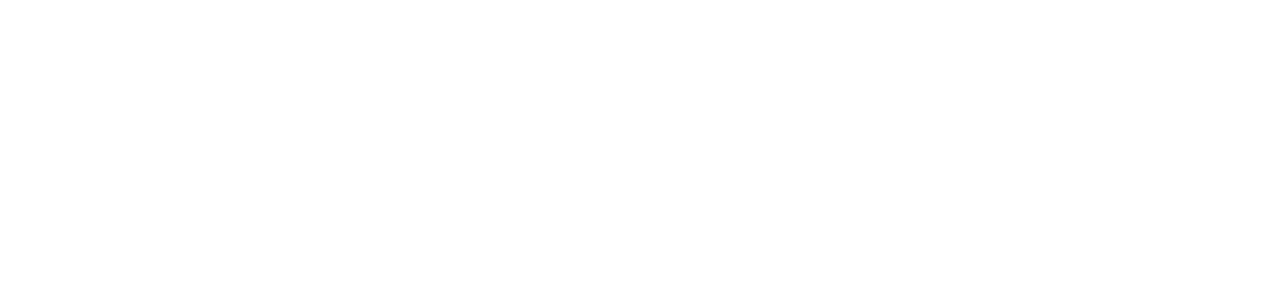
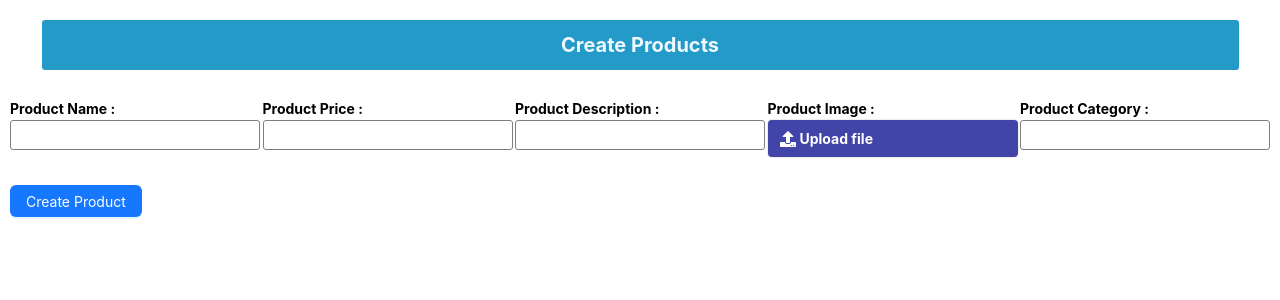
Before and after one commit to tazoakhalaia/umbrella-react, a React (Create React App) app: page /admin-panel in a window 1280 px wide. Before the commit this address had no page. Shown: the top 300 px of the page. Built offline with nearby package versions, Linux system fonts and the light colour scheme.

Commit message:
admin page create products inputs

```diff
--- a/package.json
+++ b/package.json
@@ -6,6 +6,8 @@
     "@testing-library/jest-dom": "^5.16.5",
     "@testing-library/react": "^13.4.0",
     "@testing-library/user-event": "^13.5.0",
+    "antd": "^5.6.1",
+    "axios": "^1.4.0",
     "react": "^18.2.0",
     "react-dom": "^18.2.0",
     "react-router": "^6.13.0",
--- /dev/null
+++ b/src/css/AdminPageCss.css
@@ -0,0 +1,89 @@
+* {
+    margin: 0;
+    padding: 0;
+    box-sizing: border-box;
+}
+
+body {
+    padding: 20px 10px 0 10px;
+}
+
+header {
+    width: 95%;
+    height: 50px;
+    background-color: #249ac8;
+    margin: auto;
+    border-radius: 3px;
+    display: flex;
+    align-items: center;
+    justify-content: center;
+}
+
+header h1 {
+    font-size: 20px;
+    color: aliceblue;
+}
+
+main {
+    width: 100%;
+    margin-top: 20px;
+}
+
+.products-input {
+    width: 250px;
+    height: 30px;
+    border-color: #7f7d7d;
+    border-radius: 3px;
+}
+
+.product-name-input {
+    display: flex;
+    flex-direction: column;
+    margin-top: 10px;
+}
+
+.product-name-input label {
+    font-size: 14px;
+    margin-bottom: 3px;
+    font-weight: bold;
+}
+
+.product-create-containter {
+    display: flex;
+    justify-content: space-between;
+    flex-wrap: wrap;
+}
+
+.file-input__input {
+    width: 0.1px;
+    height: 0.1px;
+    opacity: 0;
+    overflow: hidden;
+    position: absolute;
+    z-index: -1;
+  }
+
+  .file-input__label {
+    cursor: pointer;
+    display: inline-flex;
+    align-items: center;
+    border-radius: 4px;
+    font-size: 14px;
+    font-weight: 600;
+    color: #fff;
+    font-size: 14px;
+    padding: 10px 12px;
+    background-color: #4245a8;
+    box-shadow: 0px 0px 2px rgba(0, 0, 0, 0.25);
+    width: 250px;
+  }
+
+  .file-input__label svg {
+    height: 16px;
+    margin-right: 4px;
+  }
+
+
+  .create-prodcut-btn {
+    margin-top: 25px;
+  }
--- a/src/index.js
+++ b/src/index.js
@@ -4,12 +4,14 @@
 import reportWebVitals from './reportWebVitals';
 import { BrowserRouter, Route, Routes } from 'react-router-dom';
 import MainPage from './pages/MainPage';
+import AdminPage from './pages/AdminPage';
 
 const root = ReactDOM.createRoot(document.getElementById('root'));
 root.render(
   <BrowserRouter>
   <Routes>
   <Route path='/' element={<MainPage />} />
+  <Route path='/admin-panel' element={<AdminPage />} />
   </Routes>
   </BrowserRouter>
 );
--- /dev/null
+++ b/src/pages/AdminPage.js
@@ -0,0 +1,68 @@
+import React from 'react'
+import '../css/AdminPageCss.css'
+import { Button, Input, Space, Upload } from 'antd';
+
+function AdminPage() {
+  return (
+    <div>
+        <header>
+            <h1>Create Products</h1>
+        </header>
+        <main>
+            <div className='product-create-containter'>
+            <div className='product-name-input'>
+                <label htmlFor='name'>Product Name :</label>
+                <Input name='name' className='products-input' />
+            </div>
+            <div className='product-name-input'>
+                <label htmlFor='price'>Product Price :</label>
+                <Input name='price' className='products-input' />
+            </div>
+            <div className='product-name-input'>
+                <label htmlFor='descriptio'>Product Description :</label>
+                <Input name='descriptiom' className='products-input' />
+            </div>
+            <div className='product-name-input'>
+                <label htmlFor='file_input'>Product Image :</label>
+                <div class="file-input">
+                    <input
+                    type="file"
+                    name="file-input"
+                    id="file-input"
+                    class="file-input__input"
+                    />
+                    <label class="file-input__label" for="file-input">
+                        <svg
+                        aria-hidden="true"
+                        focusable="false"
+                        data-prefix="fas"
+                        data-icon="upload"
+                        class="svg-inline--fa fa-upload fa-w-16"
+                        role="img"
+                        xmlns="http://www.w3.org/2000/svg"
+                        viewBox="0 0 512 512"
+                        >
+                            <path
+                            fill="currentColor"
+                            d="M296 384h-80c-13.3 0-24-10.7-24-24V192h-87.7c-17.8 0-26.7-21.5-14.1-34.1L242.3 5.7c7.5-7.5 19.8-7.5 27.3 0l152.2 152.2c12.6 12.6 3.7 34.1-14.1 34.1H320v168c0 13.3-10.7 24-24 24zm216-8v112c0 13.3-10.7 24-24 24H24c-13.3 0-24-10.7-24-24V376c0-13.3 10.7-24 24-24h136v8c0 30.9 25.1 56 56 56h80c30.9 0 56-25.1 56-56v-8h136c13.3 0 24 10.7 24 24zm-124 88c0-11-9-20-20-20s-20 9-20 20 9 20 20 20 20-9 20-20zm64 0c0-11-9-20-20-20s-20 9-20 20 9 20 20 20 20-9 20-20z">
+                            </path>
+                            </svg>
+                            <span>Upload file</span></label>
+                            </div>
+                            </div>
+                            <div className='product-name-input'>
+                                <label htmlFor='category'>Product Category :</label>
+                                <Input name='category' className='products-input' />
+                                </div>
+                                </div>
+                                <div className='create-prodcut-btn'>
+                                <Space wrap>
+                                    <Button type="primary">Create Product</Button>
+                                    </Space>
+                                    </div>
+                                </main>
+                                </div>
+  )
+}
+
+export default AdminPage
--- a/src/pages/MainPage.js
+++ b/src/pages/MainPage.js
@@ -1,9 +1,12 @@
 import React from 'react'
+import { Link } from 'react-router-dom'
 
-function MainPage() {
-  return (
-    <div>MainPage</div>
-  )
-}
+function MainPage () {
+    return (
+        <div>
+        <Link to='#'><h1>hello</h1></Link>
+        </div>
+        )
+    };
 
 export default MainPage
```
Also changed, not shown: 1 other file (tests, documents, lock files or other folders).
